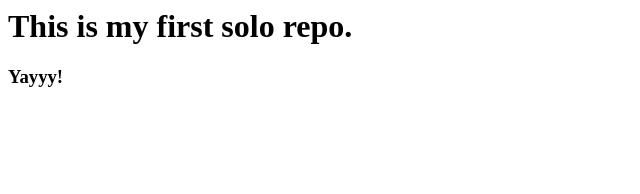
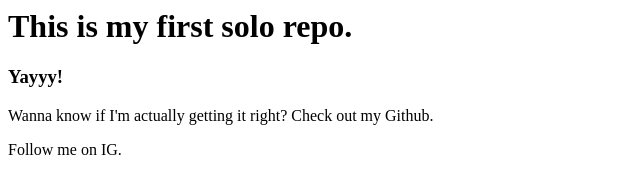
Before and after one commit to tifsheline/more_git_practice, a plain HTML site: page index.html in a window 1280 px wide. Shown: the whole page, without its empty margins (0-640 px from the left). Drawn offline with Linux system fonts and the light colour scheme.

Commit message:
Add more code

```diff
--- a/index.html
+++ b/index.html
@@ -1,2 +1,4 @@
 <h1>This is my first solo repo.</h1>
 <h3>Yayyy!</h3>
+<p>Wanna know if I'm actually getting it right? Check out my Github.</p>
+<p>Follow me on IG.</p>
```
